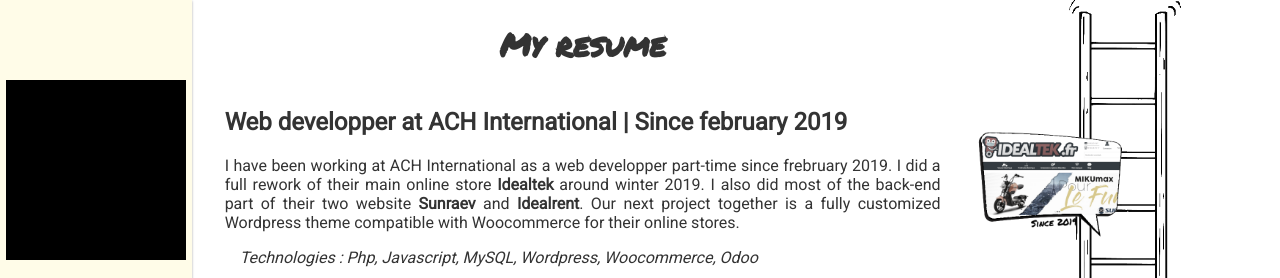
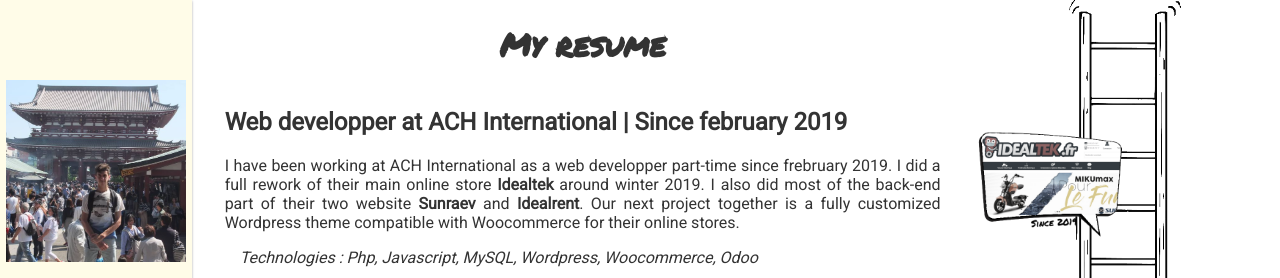
Before and after one commit to TGuesdon/Tguesdon.github.io, a plain HTML site: page pages/resume.html in a window 1280 px wide. Shown: the top 278 px of the page. Drawn offline with Linux system fonts and the light colour scheme; a web font is replaced by a local one.

Commit message:
Added portrait picture

```diff
--- a/css/main.css
+++ b/css/main.css
@@ -46,8 +46,10 @@ a:hover{
     width: 180px;
     margin: auto;
     margin-top: 10vh;
-    background-color: black;
-    height: 180px;
+}
+
+#tg_portrait img{
+    width: 100%;
 }
 
 #tg_contact{
--- a/pages/resume.html
+++ b/pages/resume.html
@@ -15,7 +15,7 @@
     <div id="tg_body">
         <nav id="tg_nav">
             <div id="tg_portrait">
-                <img/>
+                <img src="../assets/portrait.PNG"/>
             </div>
             <div id="tg_contact">
                 <div id="tg_name">Thomas Guesdon</div>
```
Also changed, not shown: index.html (+1 -1 lines), assets/portrait.PNG (added).
